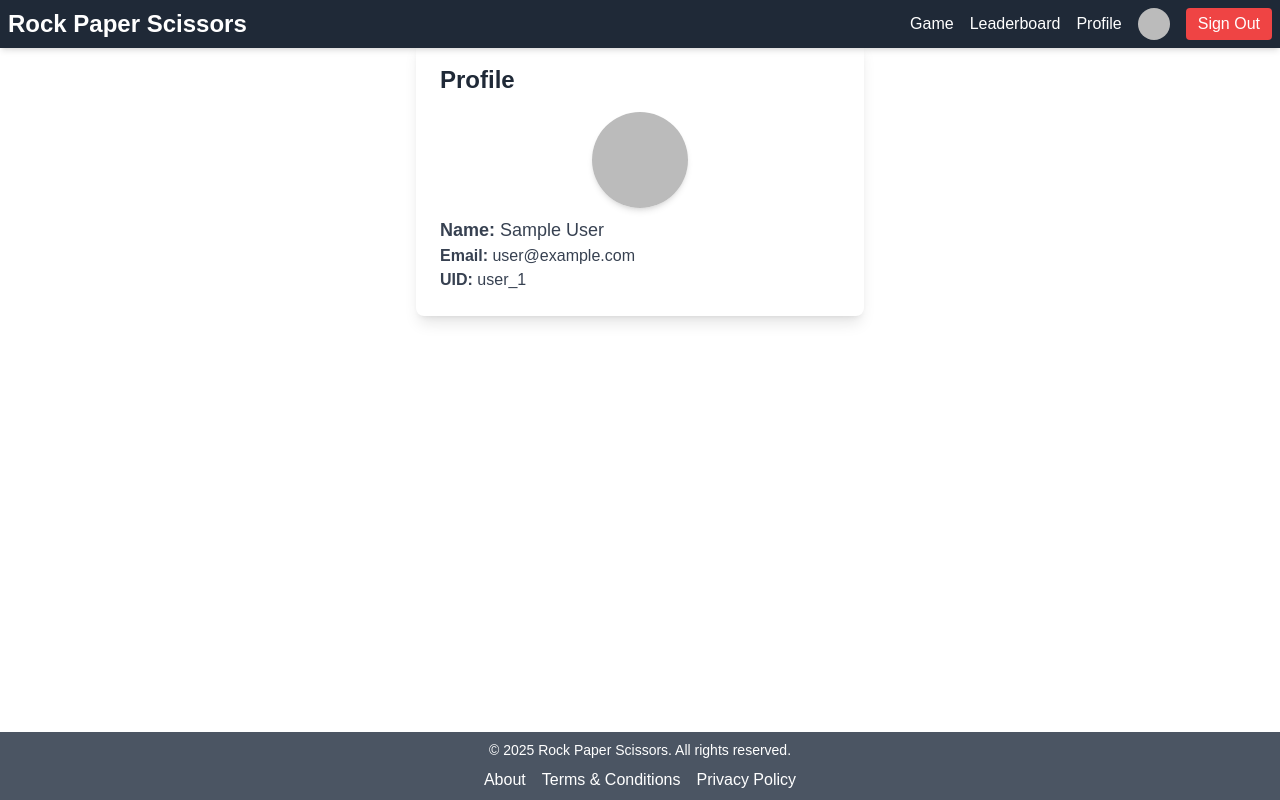
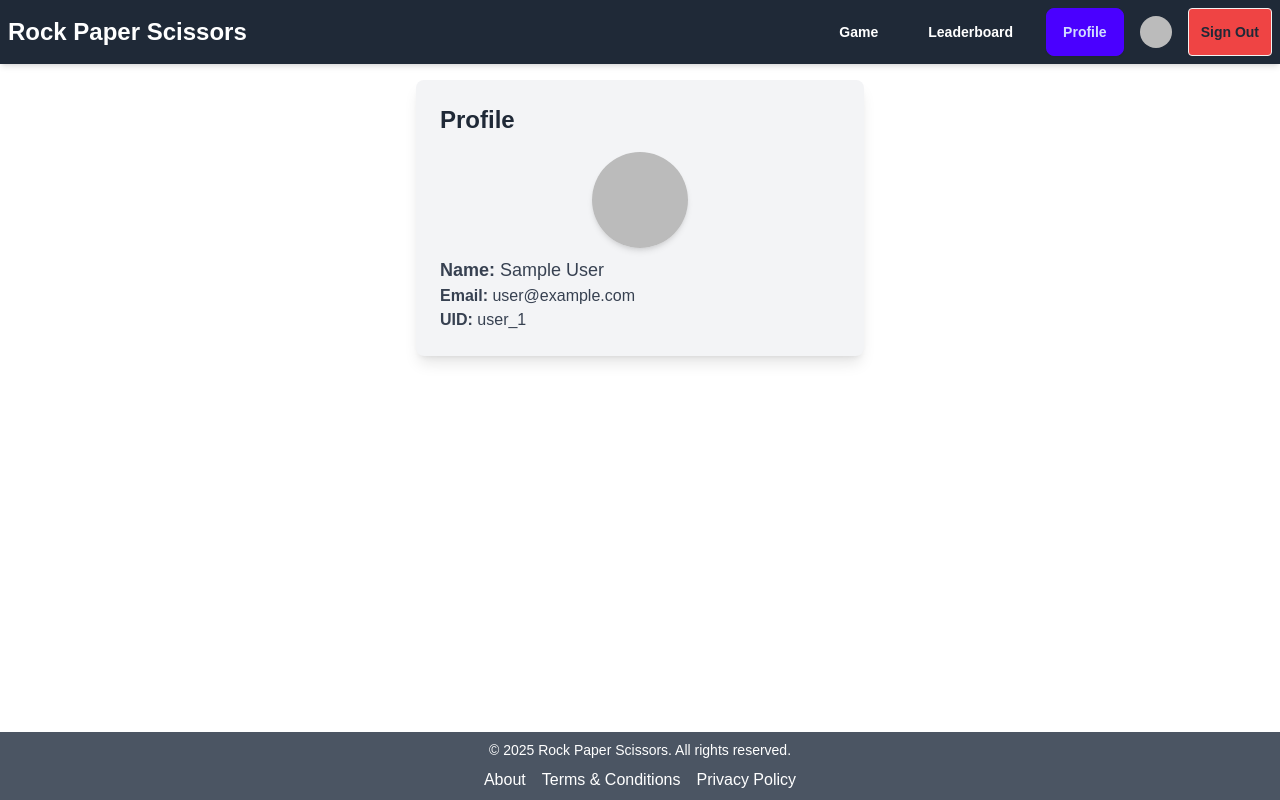
Before and after one commit to Aditya201514049/rock_paper_scissor_game, a Next.js app: page /profile in a window 1280 px wide. Built offline with nearby package versions, Linux system fonts and the light colour scheme; no server answers; sample sign-in values are in the browser's storage.

Commit message:
Refactor layout and profile components; update Navbar for active link styling

```diff
--- a/app/layout.js
+++ b/app/layout.js
@@ -17,7 +17,7 @@ export default function RootLayout({ children }) {
         <Navbar />
 
         {/* Main content */}
-        <main className="flex-grow">{children}</main>
+        <main className="flex-grow mt-10">{children}</main>
 
         {/* Footer stays at the bottom */}
         <Footer />
--- a/app/profile/page.jsx
+++ b/app/profile/page.jsx
@@ -23,7 +23,7 @@ const Profile = () => {
   if (!user) return <p>Loading...</p>;
 
   return (
-    <div className="max-w-md mx-auto bg-white shadow-lg rounded-lg p-6 mt-10">
+    <div className="max-w-md mx-auto bg-gray-100 shadow-lg rounded-lg p-6 mt-10">
       <h1 className="text-2xl font-bold text-gray-800">Profile</h1>
       <div className="mt-4">
         <img
--- a/components/Navbar.jsx
+++ b/components/Navbar.jsx
@@ -1,12 +1,14 @@
+
 'use client';
 
 import { auth } from '@/lib/firebase';
 import { useState, useEffect } from 'react';
-import { useRouter } from 'next/navigation';
+import { useRouter, usePathname } from 'next/navigation';
 
 const Navbar = () => {
   const [user, setUser] = useState(null);
   const router = useRouter();
+  const pathname = usePathname(); // Get the current path
 
   useEffect(() => {
     const unsubscribe = auth.onAuthStateChanged((authUser) => {
@@ -24,6 +26,11 @@ const Navbar = () => {
     }
   };
 
+  // Helper function to generate active classes
+  const getButtonClasses = (path) => {
+    return `btn ${pathname === path ? 'btn-primary' : 'btn-ghost'} hover:underline`;
+  };
+
   return (
     <nav className="bg-gray-800 text-white p-2 shadow-md fixed top-0 left-0 w-full z-50">
       <div className="max-w-7xl mx-auto flex justify-between items-center">
@@ -39,20 +46,20 @@ const Navbar = () => {
             <>
               <button
                 onClick={() => router.push('/')}
-                className="hover:underline"
+                className={getButtonClasses('/')}
               >
                 Game
               </button>
 
               <button
                 onClick={() => router.push('/leaderboard')}
-                className="hover:underline"
+                className={getButtonClasses('/leaderboard')}
               >
                 Leaderboard
               </button>
               <button
                 onClick={() => router.push('/profile')}
-                className="hover:underline"
+                className={getButtonClasses('/profile')}
               >
                 Profile
               </button>
@@ -65,15 +72,12 @@ const Navbar = () => {
               />
               <button
                 onClick={handleSignOut}
-                className="bg-red-500 px-3 py-1 rounded hover:bg-red-700"
+                className="btn bg-red-500 px-3 py-1 rounded hover:bg-red-700"
               >
                 Sign Out
               </button>
             </>
-          ) : (
-            // No sign-in button is displayed since the user is redirected after signing out
-            null
-          )}
+          ) : null}
         </div>
       </div>
     </nav>
```
